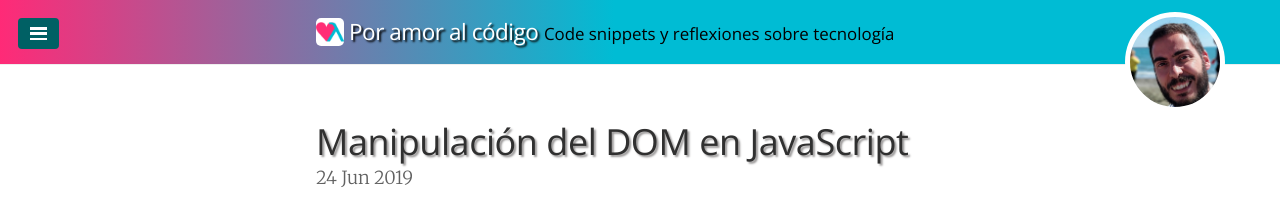
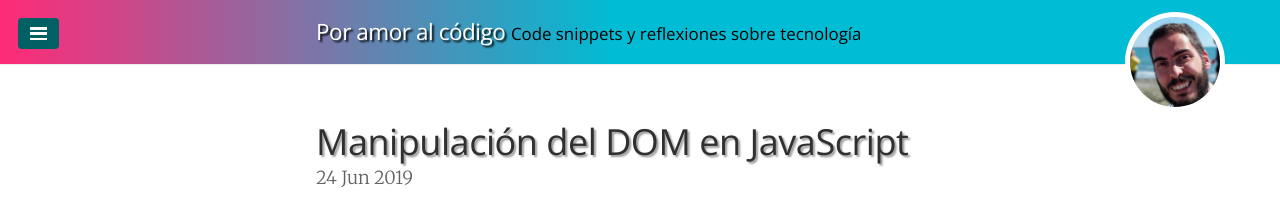
Before and after one commit to juanmirod/juanmirod.github.io, a Jekyll site: the page built from index.html, in a window 1280 px wide. Shown: the top 208 px of the page. Built offline with Jekyll 4.4.1, drawn with Linux system fonts in a browser that asks for light colours; the list of posts is cut into pages by our own code.

Commit message:
removed logo and fixed css media rule

```diff
--- a/_layouts/default.html
+++ b/_layouts/default.html
@@ -13,7 +13,7 @@
       <div class="masthead">
         <div class="container">
           <h3 class="masthead-title">
-            <a href="/" title="Home"><img src="/public/logo144.png">{{ site.title }}</a>
+            <a href="/" title="Home">{{ site.title }}</a>
             <small>{{ site.tagline }}</small>
           </h3>
         </div>
--- a/public/css/custom.css
+++ b/public/css/custom.css
@@ -132,7 +132,7 @@ strong {
   color: #616161;
 }
 
-@media only screen and (max-width: 320px) {
+@media only screen and (max-width: 550px) {
   .masthead-title {
     text-align: left;
     margin-left: 60px;
```
